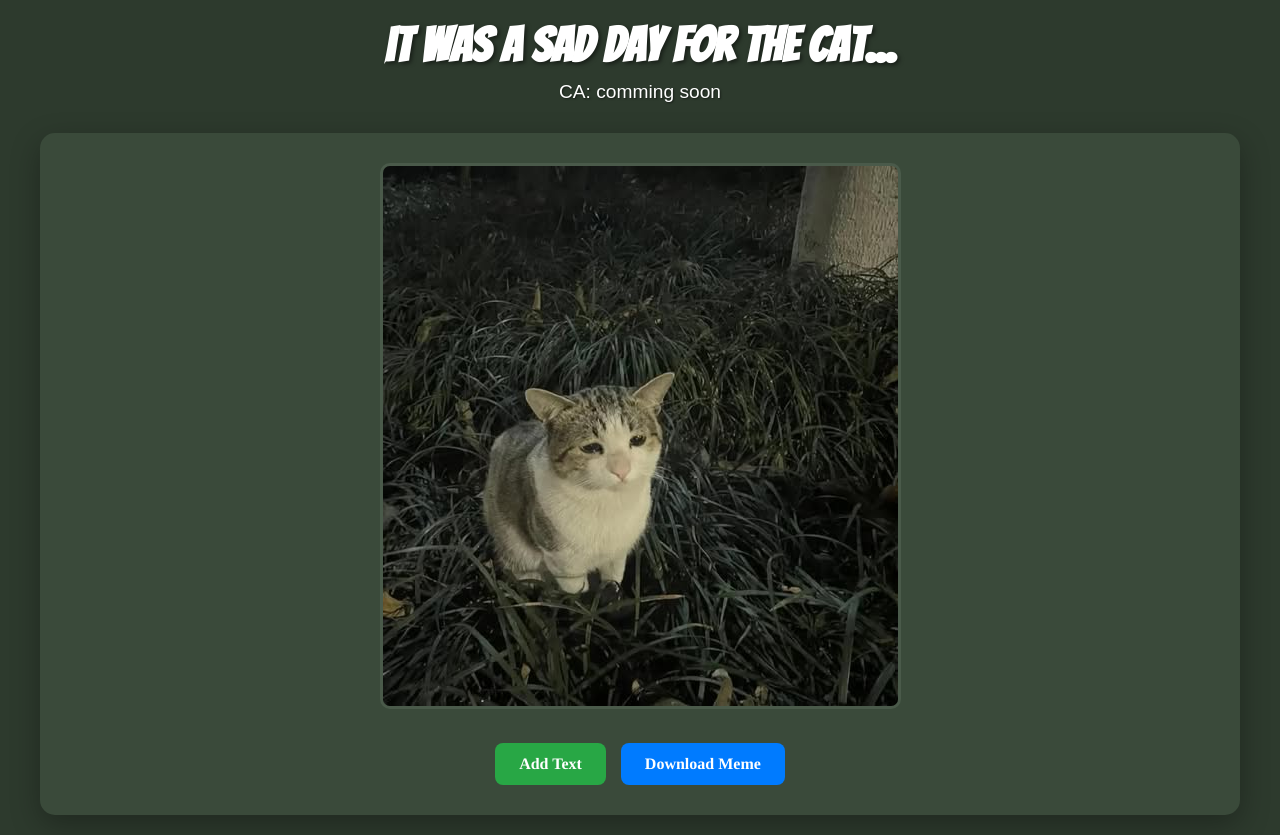
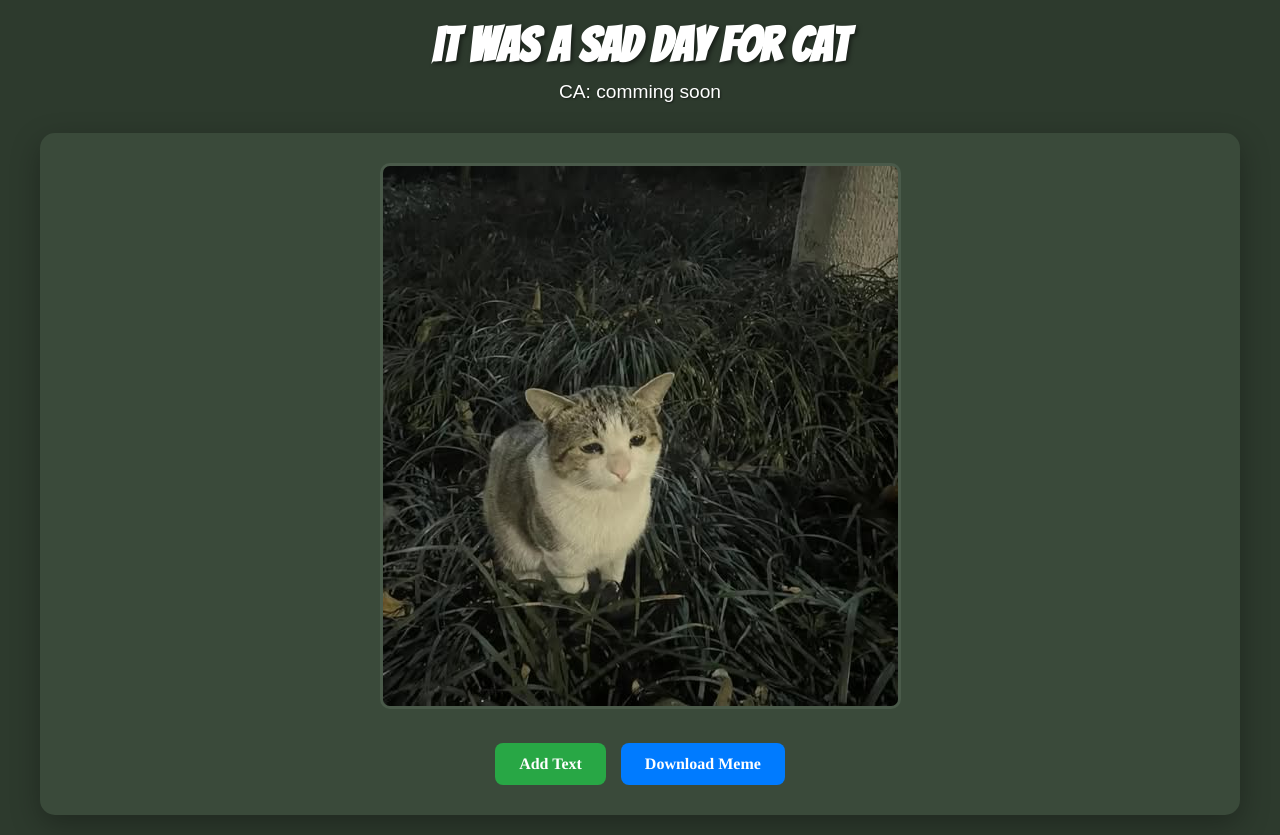
Before and after one commit to keynd77/sad-cat-phone, a plain HTML site: page index.html in a window 1280 px wide. Drawn offline with Linux system fonts and the light colour scheme.

Commit message:
Update title to 'it was a sad day for cat'

```diff
--- a/index.html
+++ b/index.html
@@ -11,7 +11,7 @@
 </head>
 <body>
     <div class="container">
-        <h1>it was a sad day for the cat...</h1>
+        <h1>it was a sad day for cat</h1>
         <p class="subtitle">CA: comming soon</p>
 
         <div class="meme-editor">
```
